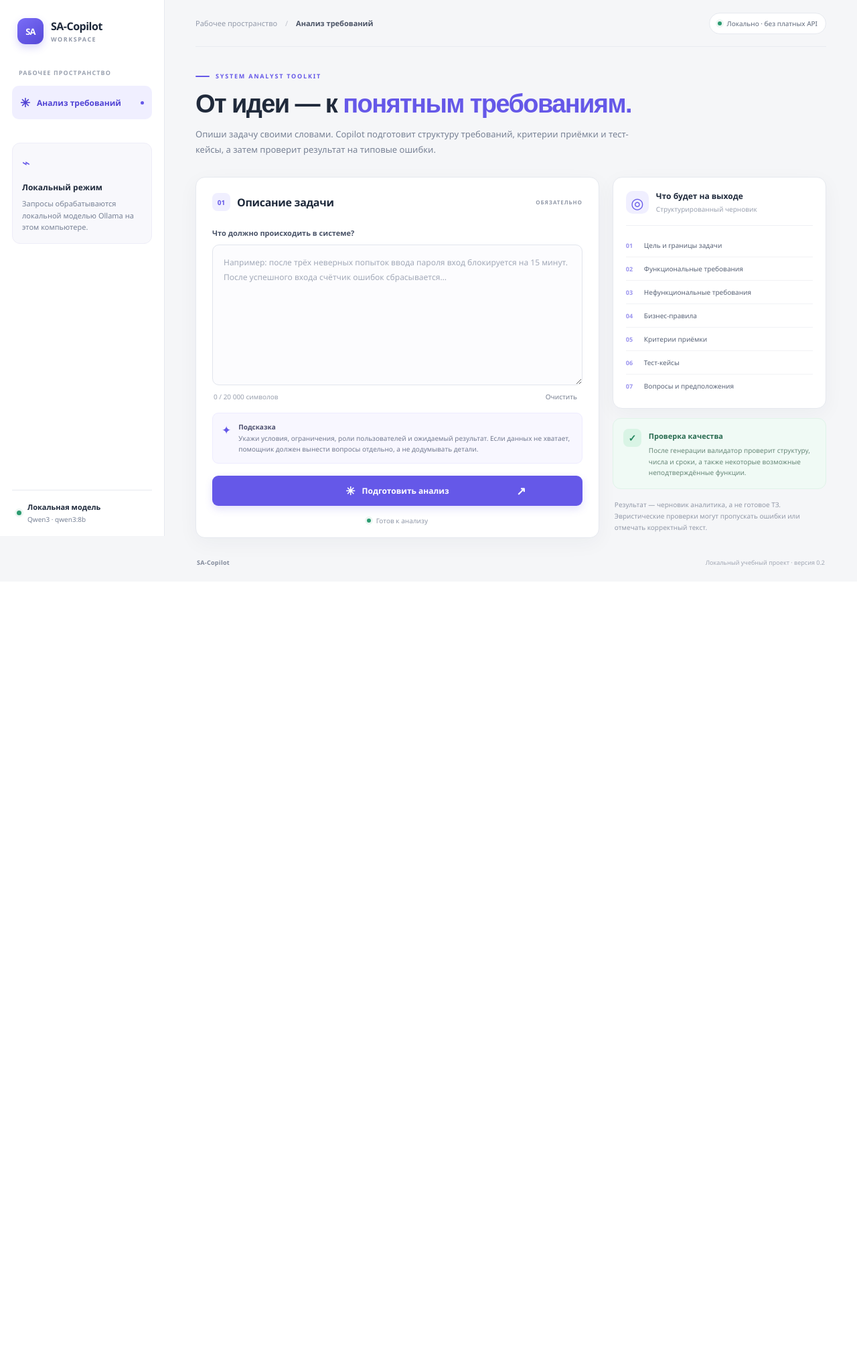
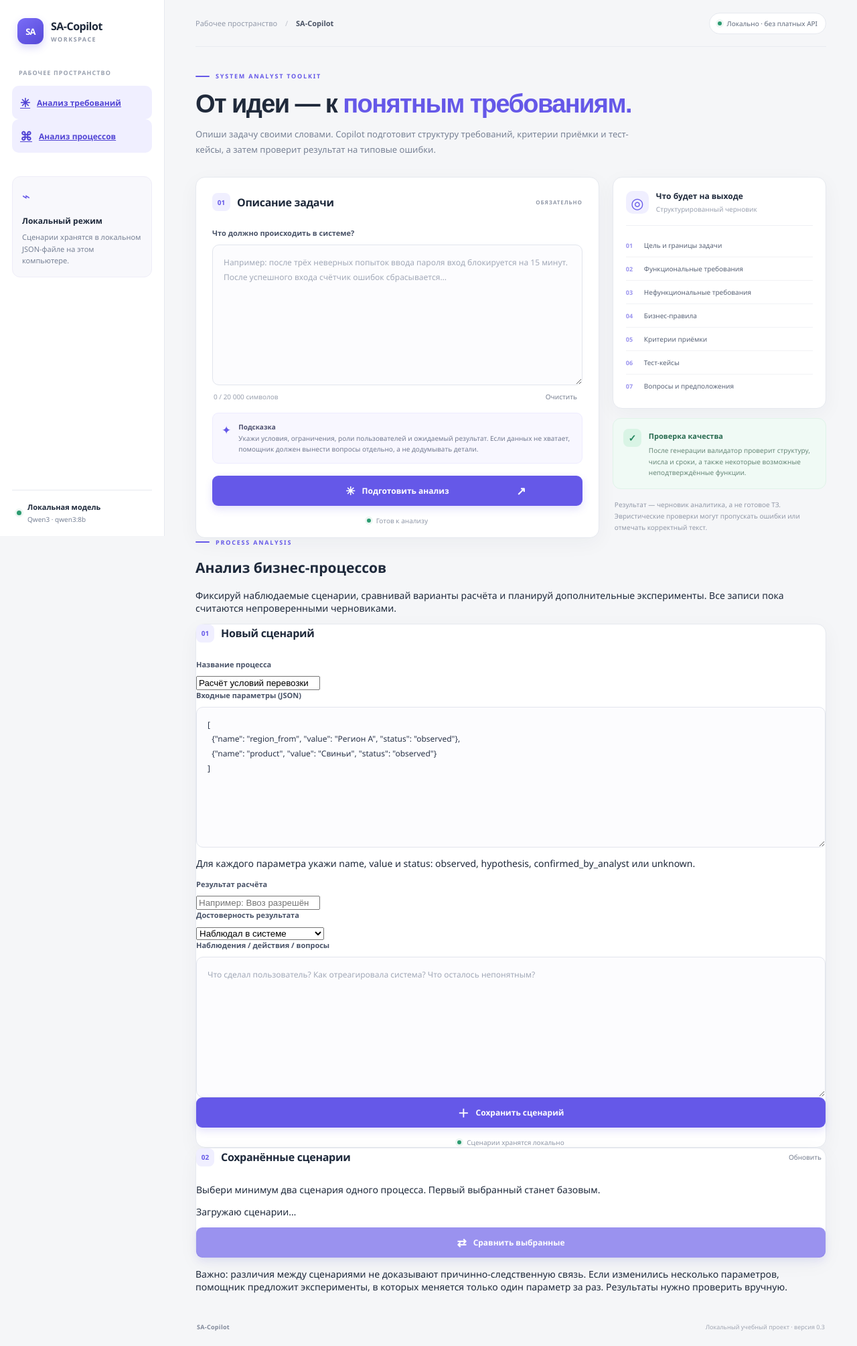
Before and after one commit to DmitriyVolkov154/SA-Copilot, a Python web app: template templates/index.html in a window 1280 px wide. Shown: the whole page at 67% size. Before the commit the page ends 846 px from the top, so only its background shows below. Run offline with Jinja, Linux system fonts and the light colour scheme; the template is opened without the code that fills it, so the values that code supplies are empty.

Commit message:
feat: add process analysis workspace

```diff
--- a/templates/index.html
+++ b/templates/index.html
@@ -15,11 +15,12 @@
         <span class="brand-copy"><strong>SA-Copilot</strong><small>WORKSPACE</small></span>
       </a>
       <div class="side-label">РАБОЧЕЕ ПРОСТРАНСТВО</div>
-      <button class="nav-item active" type="button"><span class="nav-icon">✳</span> Анализ требований <span class="nav-dot"></span></button>
+      <a class="nav-item active" href="#requirements"><span class="nav-icon">✳</span> Анализ требований</a>
+      <a class="nav-item" href="#process-analysis"><span class="nav-icon">⌘</span> Анализ процессов</a>
       <div class="side-note">
         <span class="note-icon">⌁</span>
         <strong>Локальный режим</strong>
-        <p>Запросы обрабатываются локальной моделью Ollama на этом компьютере.</p>
+        <p>Сценарии хранятся в локальном JSON-файле на этом компьютере.</p>
       </div>
       <div class="sidebar-bottom">
         <span class="status-light"></span>
@@ -29,11 +30,11 @@
 
     <main class="main-content">
       <header class="topbar">
-        <div class="breadcrumb">Рабочее пространство <span>/</span> <strong>Анализ требований</strong></div>
+        <div class="breadcrumb">Рабочее пространство <span>/</span> <strong>SA-Copilot</strong></div>
         <div class="privacy-chip"><span class="status-light"></span> Локально · без платных API</div>
       </header>
 
-      <section class="page-intro">
+      <section class="page-intro" id="requirements">
         <div class="eyebrow"><span class="eyebrow-line"></span> SYSTEM ANALYST TOOLKIT</div>
         <h1>От идеи — к <span>понятным требованиям.</span></h1>
         <p class="intro-copy">Опиши задачу своими словами. Copilot подготовит структуру требований, критерии приёмки и тест-кейсы, а затем проверит результат на типовые ошибки.</p>
@@ -78,7 +79,52 @@
         <div class="validation-panel" id="validation-panel"></div>
         <article class="answer-card panel"><div class="answer-topline"><span class="answer-label"><span class="status-light"></span> ЧЕРНОВИК АНАЛИТИКА</span><span id="answer-model">Qwen3 · локально</span></div><div id="answer" class="answer-content"></div></article>
       </section>
-      <footer class="footer"><span>SA-Copilot</span><span>Локальный учебный проект · версия 0.2</span></footer>
+
+      <section class="process-section" id="process-analysis">
+        <div class="section-intro">
+          <div class="eyebrow"><span class="eyebrow-line"></span> PROCESS ANALYSIS</div>
+          <h2>Анализ бизнес-процессов</h2>
+          <p>Фиксируй наблюдаемые сценарии, сравнивай варианты расчёта и планируй дополнительные эксперименты. Все записи пока считаются непроверенными черновиками.</p>
+        </div>
+
+        <div class="process-grid">
+          <section class="panel process-form">
+            <div class="panel-heading"><div><span class="step-number">01</span><h2>Новый сценарий</h2></div></div>
+            <label class="field-label" for="process-name">Название процесса</label>
+            <input id="process-name" type="text" maxlength="160" value="Расчёт условий перевозки" placeholder="Например: расчёт условий перевозки">
+            <label class="field-label" for="scenario-parameters">Входные параметры (JSON)</label>
+            <textarea id="scenario-parameters" class="code-input" spellcheck="false">[
+  {"name": "region_from", "value": "Регион А", "status": "observed"},
+  {"name": "product", "value": "Свиньи", "status": "observed"}
+]</textarea>
+            <p class="field-hint">Для каждого параметра укажи name, value и status: observed, hypothesis, confirmed_by_analyst или unknown.</p>
+            <label class="field-label" for="scenario-result">Результат расчёта</label>
+            <input id="scenario-result" type="text" maxlength="500" placeholder="Например: Ввоз разрешён">
+            <label class="field-label" for="scenario-result-status">Достоверность результата</label>
+            <select id="scenario-result-status">
+              <option value="observed" selected>Наблюдал в системе</option>
+              <option value="confirmed_by_analyst">Подтверждено аналитиком</option>
+              <option value="hypothesis">Гипотеза</option>
+              <option value="unknown">Неизвестно</option>
+            </select>
+            <label class="field-label" for="scenario-observations">Наблюдения / действия / вопросы</label>
+            <textarea id="scenario-observations" class="short-input" maxlength="5000" placeholder="Что сделал пользователь? Как отреагировала система? Что осталось непонятным?"></textarea>
+            <button class="primary-button" id="save-scenario" type="button"><span class="button-icon">＋</span><span>Сохранить сценарий</span></button>
+            <div class="status-line" id="scenario-status" role="status"><span class="status-light"></span><span>Сценарии хранятся локально</span></div>
+          </section>
+
+          <section class="panel scenario-list-panel">
+            <div class="panel-heading"><div><span class="step-number">02</span><h2>Сохранённые сценарии</h2></div><button class="text-button" id="refresh-scenarios" type="button">Обновить</button></div>
+            <p class="field-hint">Выбери минимум два сценария одного процесса. Первый выбранный станет базовым.</p>
+            <div id="scenario-list" class="scenario-list"><p class="empty-state">Загружаю сценарии…</p></div>
+            <button class="primary-button" id="compare-scenarios" type="button" disabled><span class="button-icon">⇄</span><span>Сравнить выбранные</span></button>
+            <div id="comparison-result" class="comparison-result" aria-live="polite"></div>
+          </section>
+        </div>
+        <p class="process-disclaimer">Важно: различия между сценариями не доказывают причинно-следственную связь. Если изменились несколько параметров, помощник предложит эксперименты, в которых меняется только один параметр за раз. Результаты нужно проверить вручную.</p>
+      </section>
+
+      <footer class="footer"><span>SA-Copilot</span><span>Локальный учебный проект · версия 0.3</span></footer>
     </main>
   </div>
   <script src="/static/app.js" defer></script>
```
